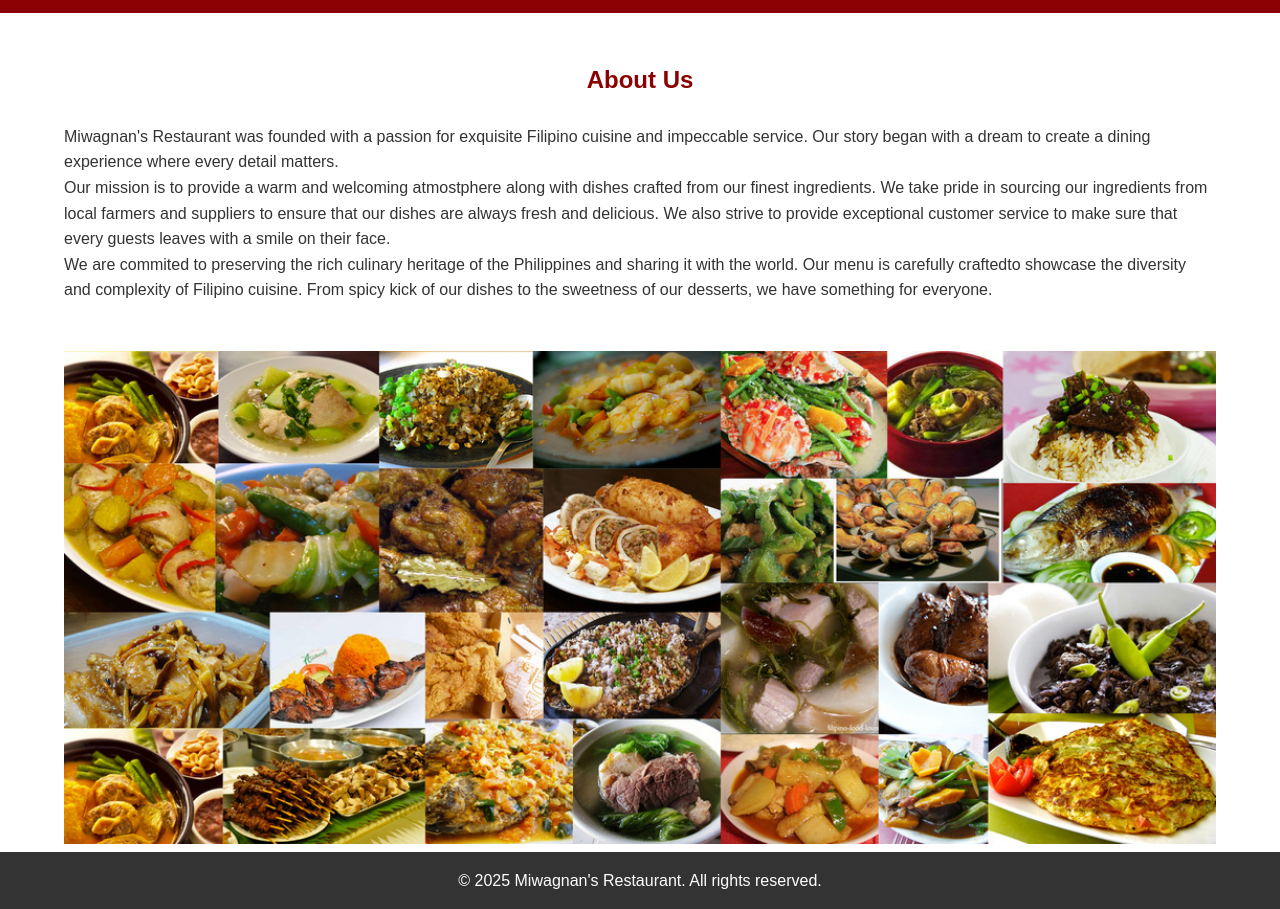
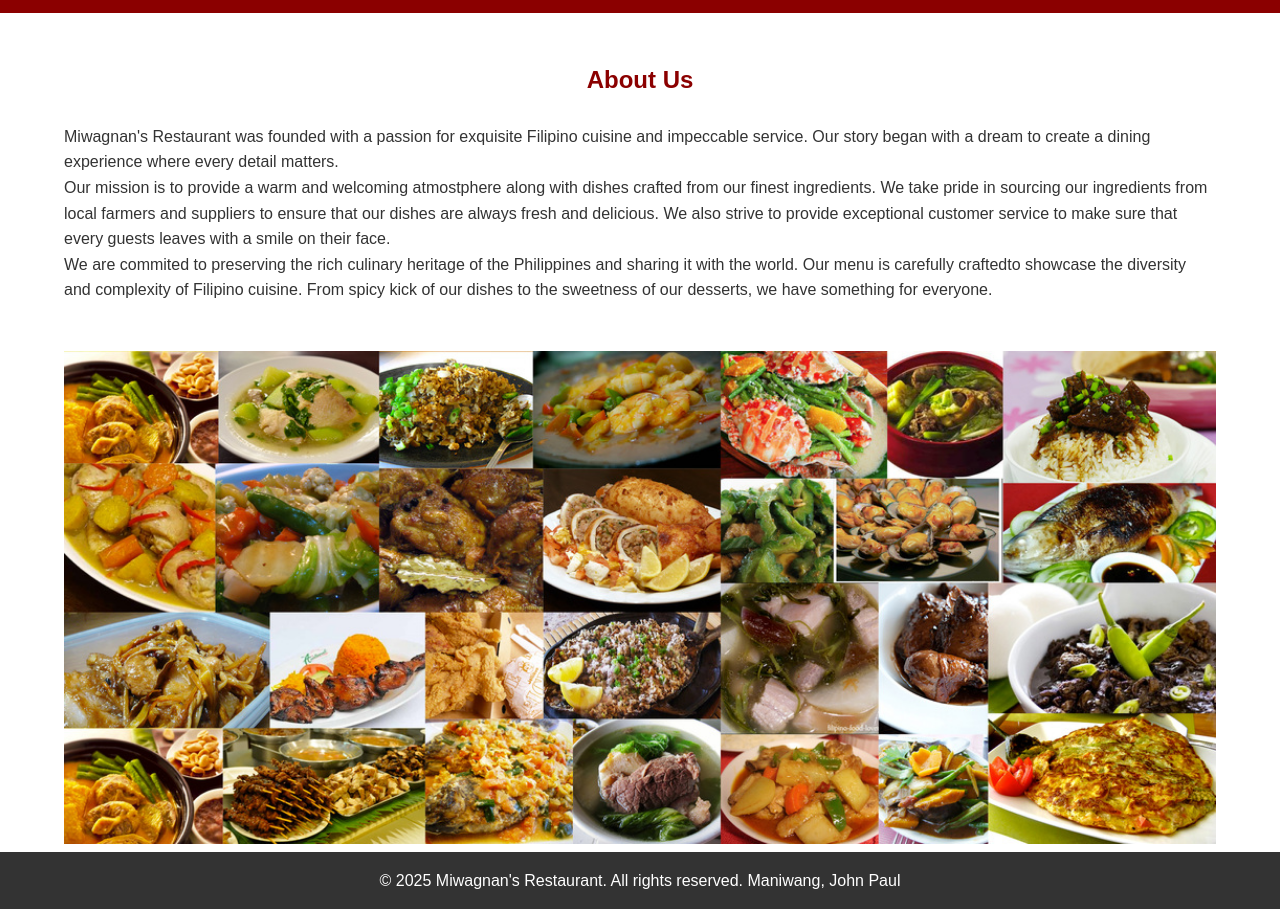
Before and after one commit to BrAcKeTzone/miwagnan, a plain HTML site: page about.html in a window 1280 px wide. Shown: the part 57-966 px from the top of the page. Drawn offline with Linux system fonts and the light colour scheme.

Commit message:
added name on footer

```diff
--- a/about.html
+++ b/about.html
@@ -45,7 +45,7 @@
     </main>
     <footer>
         <div class="container">
-            <p>&copy; 2025 Miwagnan's Restaurant. All rights reserved.</p>
+            <p>&copy; 2025 Miwagnan's Restaurant. All rights reserved. Maniwang, John Paul</p>
         </div>
     </footer>
 </body>
```
